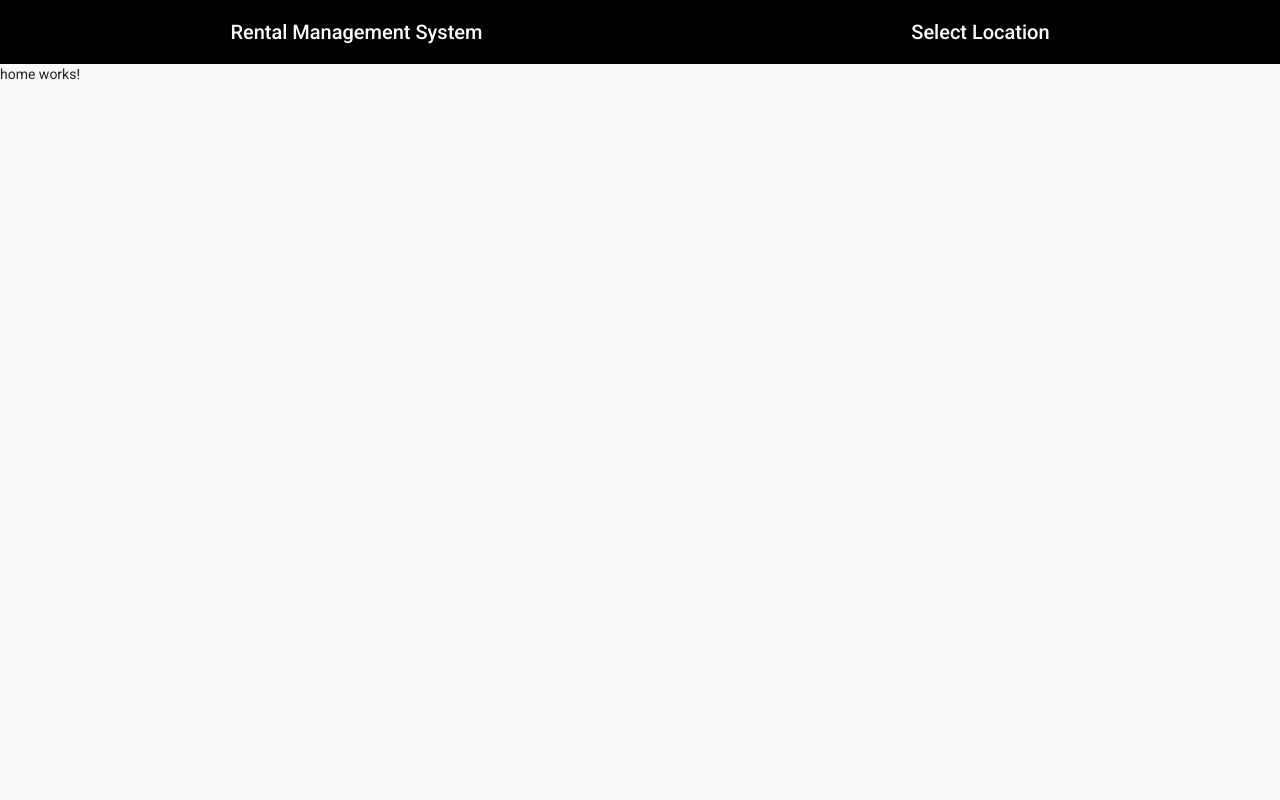
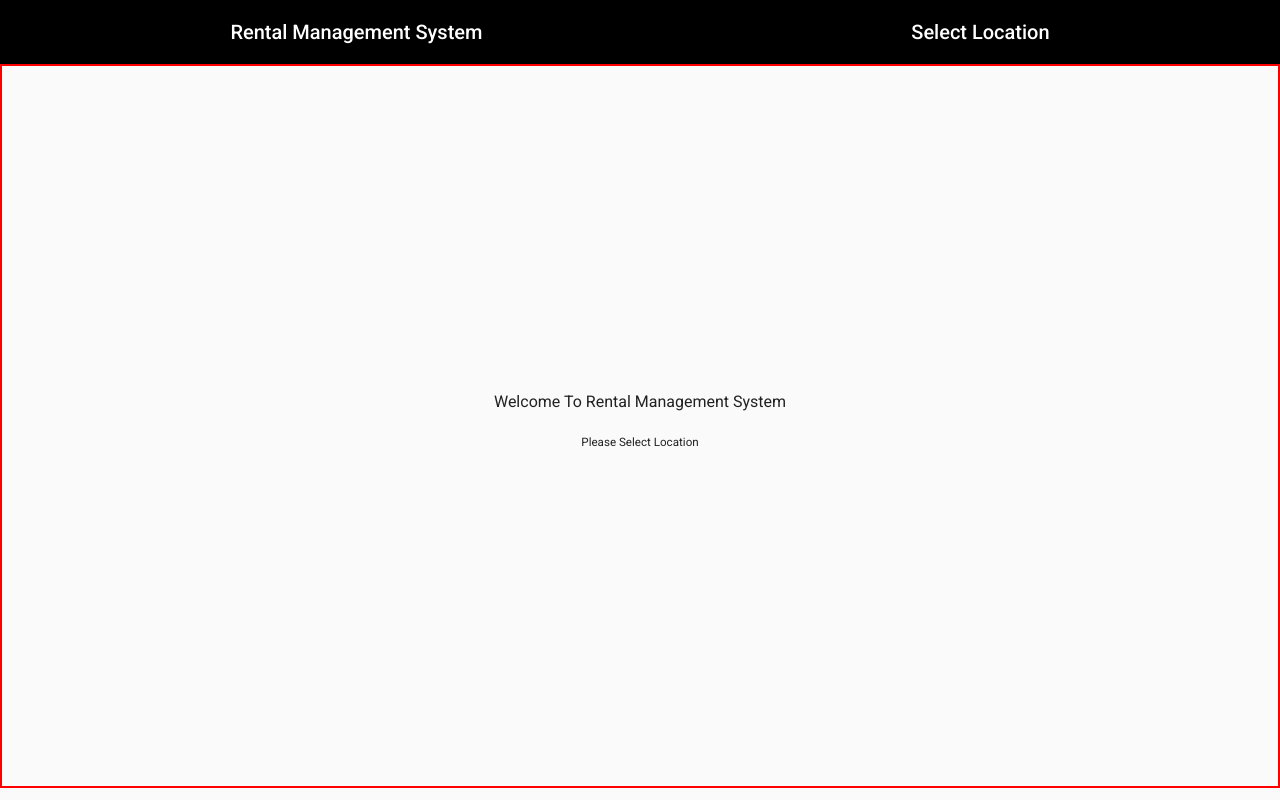
Before and after one commit to swapnilp0x00/crownstack-challenge, an Angular app: page / in a window 1280 px wide. Built offline with nearby package versions, Linux system fonts and the light colour scheme.

Commit message:
Added display in center with flex

```diff
--- a/src/app/modules/home/home.component.html
+++ b/src/app/modules/home/home.component.html
@@ -1 +1,6 @@
-<p>home works!</p>
+<div class="flex-container">
+    <div class="item">
+        <h3>Welcome To Rental Management System </h3>
+        <h5>Please Select Location</h5>
+    </div>
+</div>
--- a/src/app/modules/home/home.component.scss
+++ b/src/app/modules/home/home.component.scss
@@ -0,0 +1,12 @@
+.flex-container {
+    display: flex;
+    flex-direction: column;
+    align-items: center;
+    justify-content: center;
+    height: 90vh;
+    border: 2px solid red;
+}
+
+.item {
+    text-align: center;
+}
```
